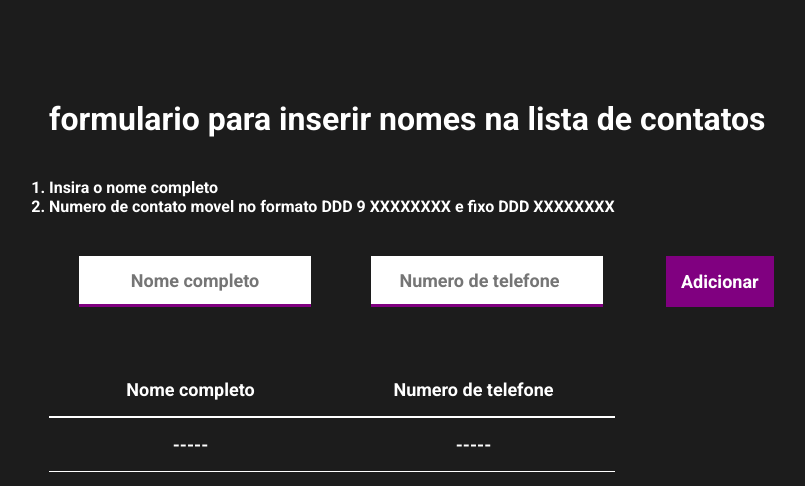
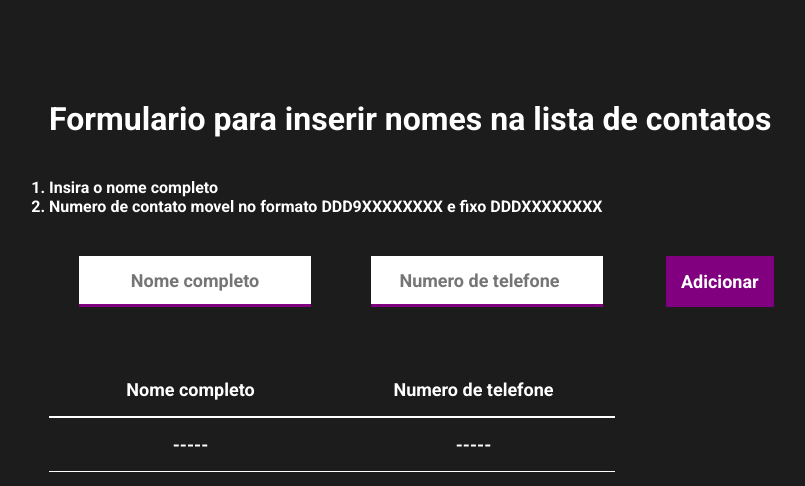
Before and after one commit to MUedaM/Site_lista_contato, a plain HTML site: page index.html in a window 1280 px wide. Shown: the whole page, without its empty margins (216-1021 px from the left). Drawn offline with Linux system fonts and the light colour scheme.

Commit message:
Update index.html

```diff
--- a/index.html
+++ b/index.html
@@ -12,11 +12,11 @@
 <body>
     <div class="container">
         <header>
-            <h1>formulario para inserir nomes na lista de contatos</h1>
+            <h1>Formulario para inserir nomes na lista de contatos</h1>
         </header>
         <ol>
             <li>Insira o nome completo</li>
-            <li>Numero de contato movel no formato DDD 9 XXXXXXXX e fixo DDD XXXXXXXX</li>
+            <li>Numero de contato movel no formato DDD9XXXXXXXX e fixo DDDXXXXXXXX</li>
         </ol>
         <form id="form-contato">
             <input type="text" required id="lista-nome" placeholder="Nome completo" style="text-align: center"/>
```
